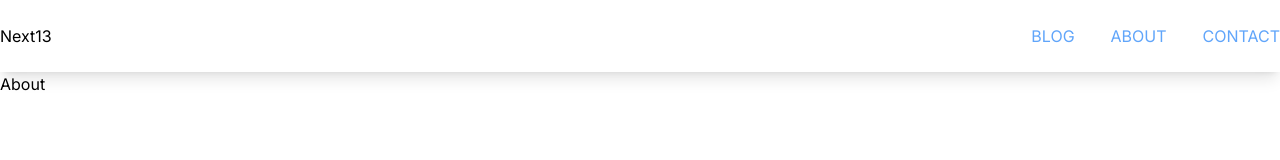
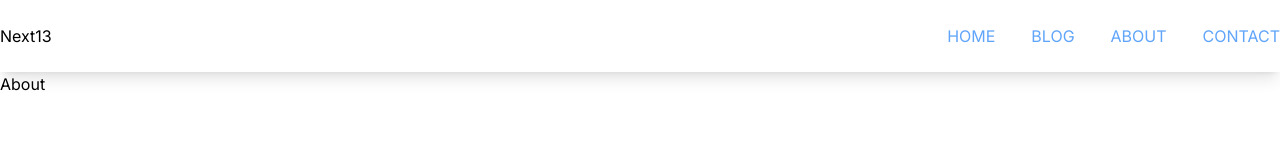
Before and after one commit to Shazed94/NextJS-Assignment, a Next.js app: page /about in a window 1280 px wide. Shown: the top 160 px of the page. Built offline with nearby package versions, Linux system fonts and the light colour scheme.

Commit message:
module 12 assignment

```diff
--- a/components/Header.js
+++ b/components/Header.js
@@ -7,6 +7,9 @@ const Header = () => {
             <div className='container mx-auto flex justify-between py-6'>
                 <h3>Next13</h3>
                 <div className='flex space-x-3 md:space-x-9 list-none'>
+                    <Link href="/">
+                        <li className='uppercase text-blue-400'>Home</li>
+                    </Link>
                     <Link href="/blog">
                         <li className='uppercase text-blue-400'>Blog</li>
                     </Link>
```
Also changed, not shown: note.txt (added).
